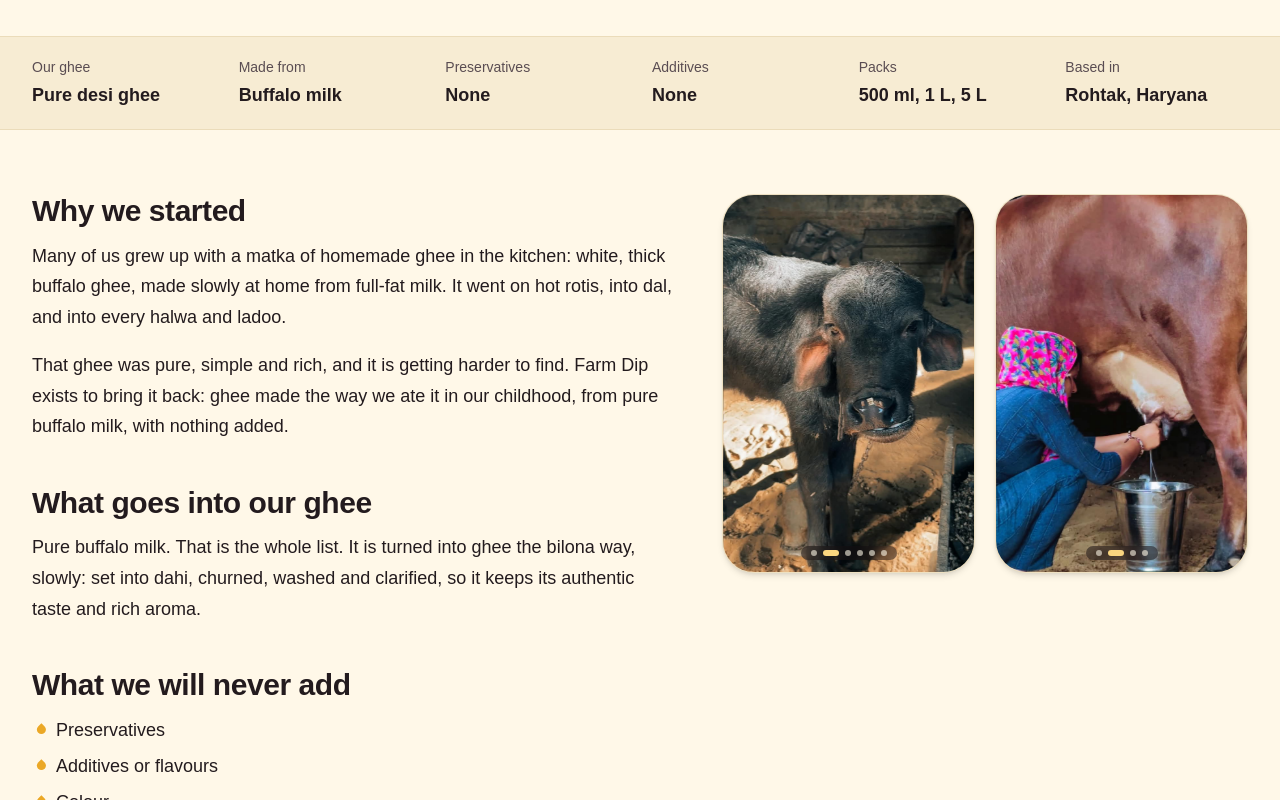
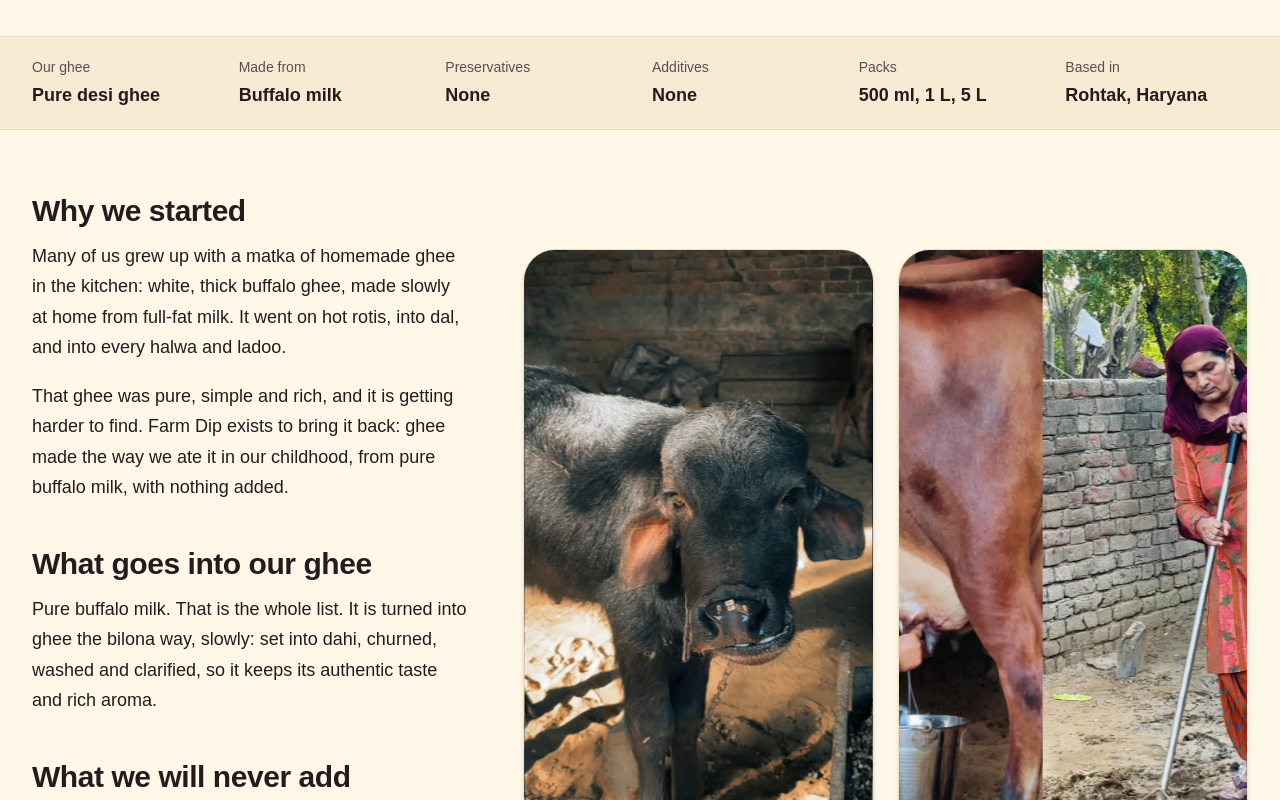
Before and after one commit to arduvey29/farm-dip, a Next.js app: page /about in a window 1280 px wide. Shown: the part 800-1600 px from the top of the page. Built offline with nearby package versions, Linux system fonts and the light colour scheme; no server answers; a web font is replaced by a local one.

Commit message:
style(about): expand slideshow cards to cover bottom and right whitespace

```diff
--- a/src/app/about/page.tsx
+++ b/src/app/about/page.tsx
@@ -60,7 +60,7 @@ export default function AboutPage() {
       </section>
 
       {/* PLACEHOLDER copy, written from the brand's own description. Replace with the founders' real story. */}
-      <section className="wrap grid gap-12 py-16 lg:grid-cols-[1.1fr_0.9fr]">
+      <section className="wrap grid gap-8 py-10 sm:py-14 lg:py-16 lg:grid-cols-[0.8fr_1.2fr] xl:grid-cols-[0.75fr_1.25fr] lg:gap-10 xl:gap-14 items-center">
         <div className="prose-ghee">
           <h2 style={{ marginTop: 0 }}>Why we started</h2>
           <p>
@@ -79,13 +79,13 @@ export default function AboutPage() {
             <li>Vanaspati, vegetable oil or any other fat</li>
           </ul>
         </div>
-        <div className="grid grid-cols-2 gap-3 sm:gap-5 items-start">
+        <div className="grid w-full grid-cols-2 gap-3.5 sm:gap-5 lg:gap-6">
           {/* 1st placeholder: c1..c6 */}
           <FarmSlideshow
             images={firstPlaceholderImages}
             interval={4000}
             delayOffset={0}
-            aspectRatio="aspect-[2/3]"
+            aspectRatio="h-[380px] xs:h-[420px] sm:h-[500px] lg:h-[620px] xl:h-[660px] w-full"
             priorityFirst
           />
 
@@ -94,7 +94,7 @@ export default function AboutPage() {
             images={secondPlaceholderImages}
             interval={4000}
             delayOffset={2000}
-            aspectRatio="aspect-[2/3]"
+            aspectRatio="h-[380px] xs:h-[420px] sm:h-[500px] lg:h-[620px] xl:h-[660px] w-full"
           />
         </div>
       </section>
```
